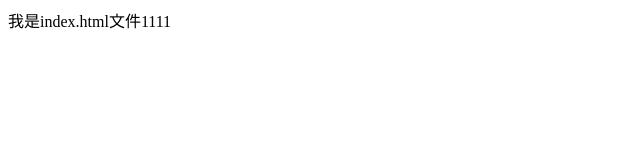
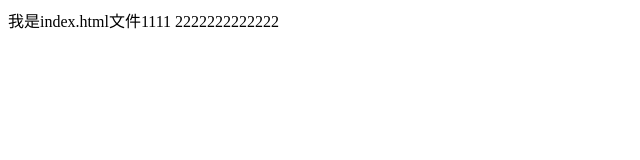
Before and after one commit to xxf1022/git-demo, a plain HTML site: page index.html in a window 1280 px wide. Shown: the whole page, without its empty margins (0-640 px from the left). Drawn offline with Linux system fonts and the light colour scheme.

Commit message:
A程序员第三次提交

```diff
--- a/index.html
+++ b/index.html
@@ -9,7 +9,7 @@
 </head>
 
 <body>
-    我是index.html文件1111
+    我是index.html文件1111 2222222222222
 </body>
 
 </html>
```
